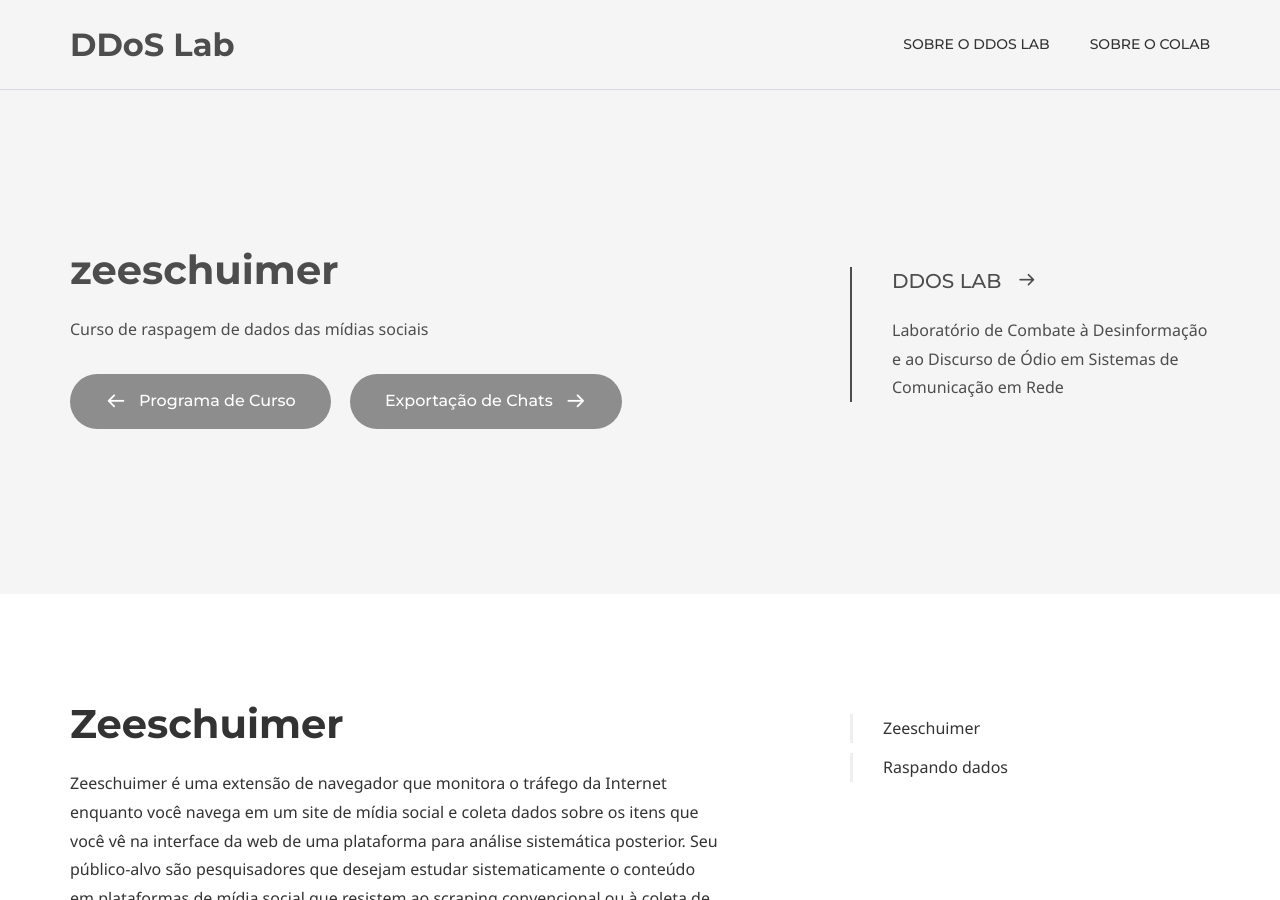
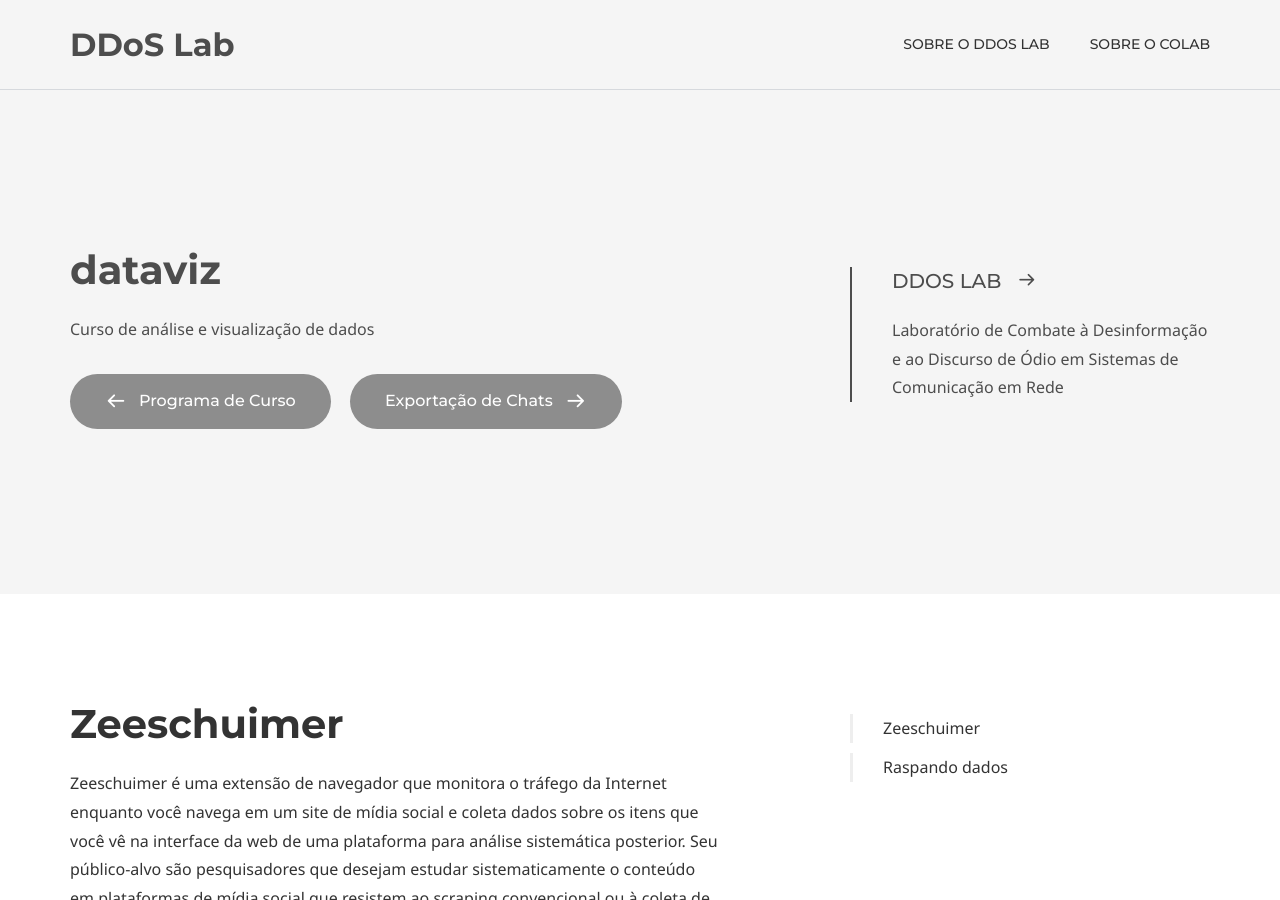
Before and after one commit to coLAB-UFF/docs, a Jekyll site: the page built from dataviz_01.md, in a window 1280 px wide and 900 px high. Built offline with Jekyll 4.4.1, drawn with Linux system fonts in a browser that asks for light colours; some web fonts are replaced.

Commit message:
Update dataviz_01.md

```diff
--- a/dataviz_01.md
+++ b/dataviz_01.md
@@ -5,8 +5,8 @@
 comments: false
 
 # Hero section
-title: zeeschuimer
-description: Curso de raspagem de dados das mídias sociais
+title: dataviz
+description: Curso de análise e visualização de dados
 
 # Author box
 author:
@@ -22,10 +22,10 @@
 page_nav:
     prev:
         content: Programa de Curso
-        url: '/zeeschuimer'
+        url: '/dataviz'
     next:
         content: Exportação de Chats
-        url: '/zeeschuimer_01B'
+        url: '/dataviz_02'
 ---
 
 # Zeeschuimer
```
